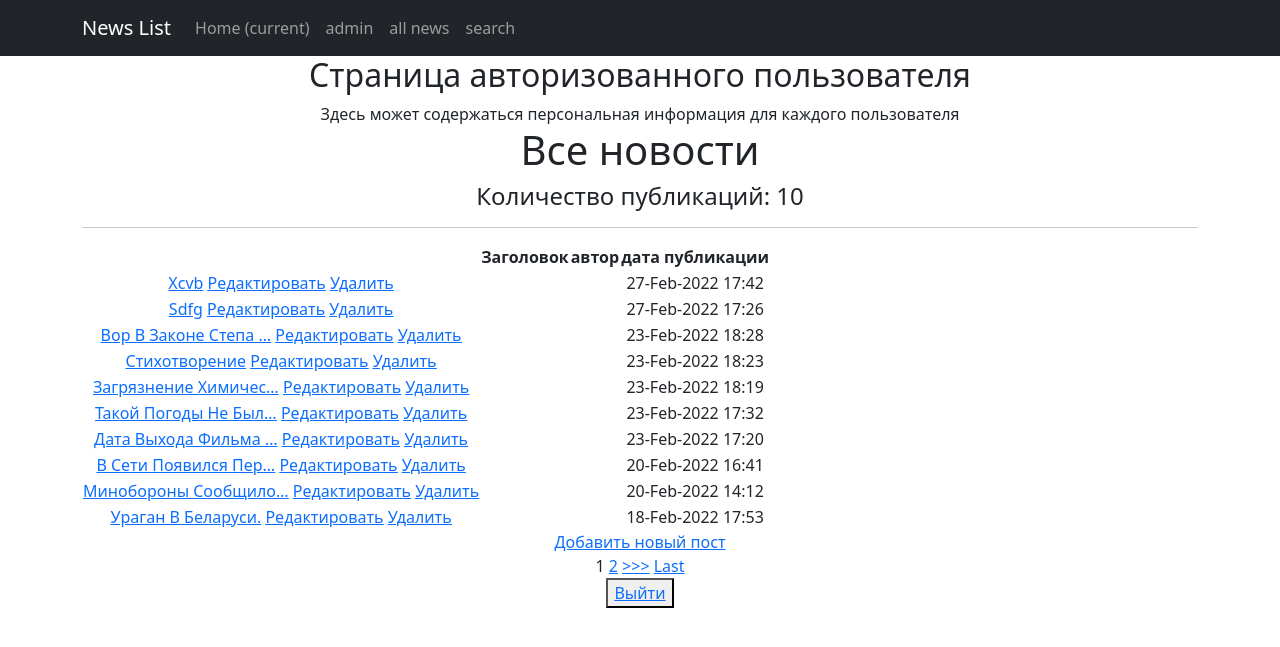
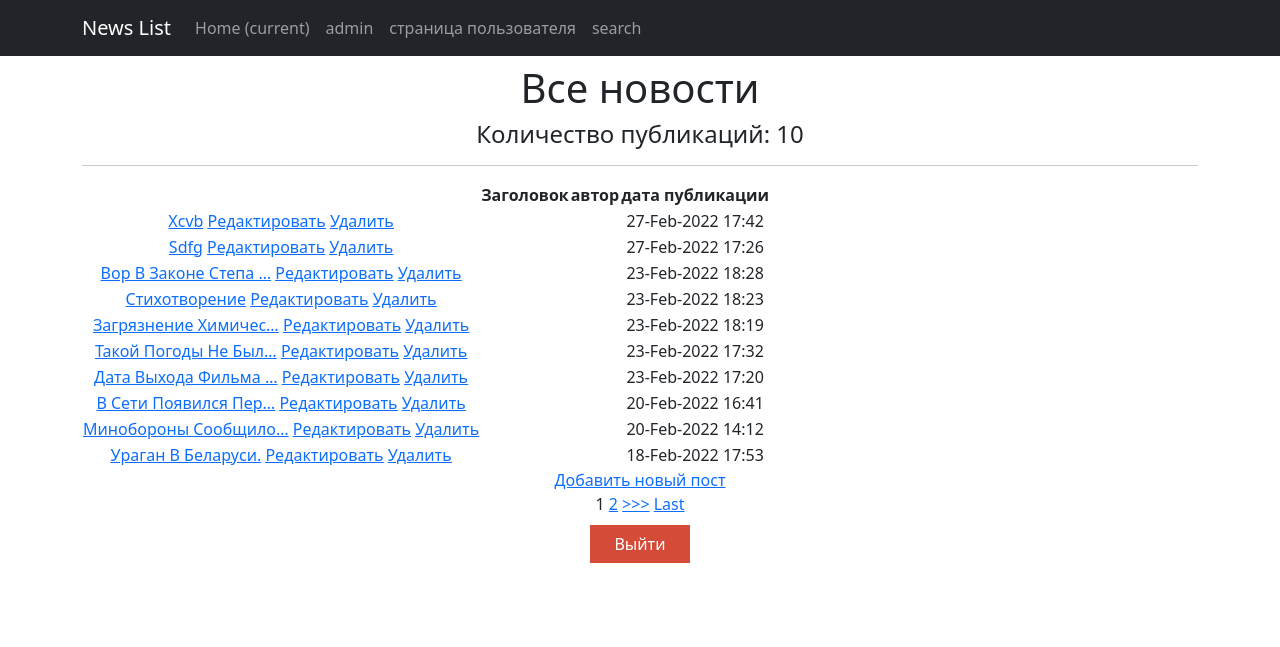
Before and after one commit to Andrey-Abramovich/newsportal, a Django app: page /news/ in a window 1280 px wide. Shown: the top 647 px of the page. Run offline with Django 4.2, Linux system fonts and the light colour scheme; data comes from the database, SQL or seed files in the repository; both versions use the stored data as it was after the commit; some libraries are stand-ins or nearby versions.

Commit message:
project setup

```diff
--- a/newsportal/news/template/news/default.html
+++ b/newsportal/news/template/news/default.html
@@ -34,12 +34,8 @@
                        <li class="nav-item">
                            <a class="nav-link" href="/admin/">admin</a>
                        </li>
-                       <li class="nav-item">
-                           <a class="nav-link" href="/">all news</a>
-                       </li>
-                       <li class="nav-item">
-                           <a class="nav-link" href="news/search/">search</a>
-                       </li>
+                       {% block button_content %}
+                       {% endblock button_content %}
                    </ul>
                </div>
            </div>
--- a/newsportal/news/template/news/index.html
+++ b/newsportal/news/template/news/index.html
@@ -6,14 +6,22 @@
 Post
 {% endblock title%}
 
+{% block button_content %}
+
+<li class="nav-item">
+    <a class="nav-link" href="/">страница пользователя</a>
+</li>
+<li class="nav-item">
+    <a class="nav-link" href="/news/search/">search</a>
+</li>
+
+{% endblock button_content %}
 
 {% block content %}
 
-<h2>Страница авторизованного пользователя {{request.user.username}}</h2>
-{% if is_not_authors %}
-<button> <a href="sign/upgrade/"> Хочу Authors!</a> </button>
-{% endif %}
-<div> Здесь может содержаться персональная информация для каждого пользователя </div>
+<h2> {{request.user.username}}</h2>
+
+<div>  </div>
     <h1>Все новости</h1>
     <h4>Количество публикаций: {{ posts|length }}</h4>
     <hr>
@@ -90,5 +98,22 @@ Post
         <h2>Новостей нет!</h2>
     {% endif %}
 
-<button> <a href="sign/logout/">Выйти</a> </button>
+
+
+<Style>
+    a.knopka {
+  color: #fff; /* цвет текста */
+  text-decoration: none; /* убирать подчёркивание у ссылок */
+  user-select: none; /* убирать выделение текста */
+  background: rgb(212,75,56); /* фон кнопки */
+  padding: .5em 1.5em; /* отступ от текста */
+  outline: none; /* убирать контур в Mozilla */
+}
+a.knopka:hover { background: rgb(232,95,76); } /* при наведении курсора мышки */
+a.knopka:active { background: rgb(152,15,0); } /* при нажатии */
+</Style>
+<p></p>
+<a href="/sign/logout/" class="knopka">Выйти</a>
+
+
 {% endblock content %}
--- a/newsportal/newsportal/settings.py
+++ b/newsportal/newsportal/settings.py
@@ -157,4 +157,5 @@ ACCOUNT_USERNAME_REQUIRED = False
 ACCOUNT_AUTHENTICATION_METHOD = 'email'
 ACCOUNT_EMAIL_VERIFICATION = 'none'
 
+
 ACCOUNT_FORMS = {'signup': 'sign.models.BasicSignupForm'}
--- a/newsportal/sign/urls.py
+++ b/newsportal/sign/urls.py
@@ -5,7 +5,7 @@ from .views import BaseRegisterView, upgrade_me
 urlpatterns = [
     path('login/', LoginView.as_view(template_name = 'templates/sign/login.html'), name = 'login'),
     path('logout/', LogoutView.as_view(template_name = 'templates/sign/logout.html'), name = 'logout'),
-    path('signup/', BaseRegisterView.as_view(template_name = 'templates/sign/signup.html'), name = 'signup'),
+    # path('signup/', BaseRegisterView.as_view(template_name = 'templates/sign/signup.html'), name = 'signup'),
     path('upgrade/', upgrade_me, name = 'upgrade'),
 
 ]
--- a/newsportal/templates/sign/login.html
+++ b/newsportal/templates/sign/login.html
@@ -2,6 +2,8 @@
 
 {% block title %} войдите в систему
 {% endblock title%}
+
+
 
 {% block content %}
 <h2> Войти в систему </h2>
@@ -20,5 +22,5 @@
 
 <input type="submit" value="Войти">
 </form>
-<button> <a href="/sign/signup"> Регистрация </a></button>
+<button> <a href="/accounts/login"> войти с помощью Google </a></button>
 {% endblock %}
--- a/newsportal/templates/sign/logout.html
+++ b/newsportal/templates/sign/logout.html
@@ -5,4 +5,8 @@
 
 {% block content %}
 <h2> Вы вышли из системы </h2>
+Для продолжения работы войдите в свою учетную запись
+
+<button> <a href="/sign/login">Войти</a> </button>
+
 {% endblock %}
```
Also changed, not shown: newsportal/news/template/news/detail.html (+13 -1 lines), newsportal/news/template/news/post_create.html (+14 -0 lines), newsportal/news/template/news/search.html (+29 -0 lines), newsportal/templates/protect/index.html (+10 -4 lines), newsportal/db.sqlite3.
